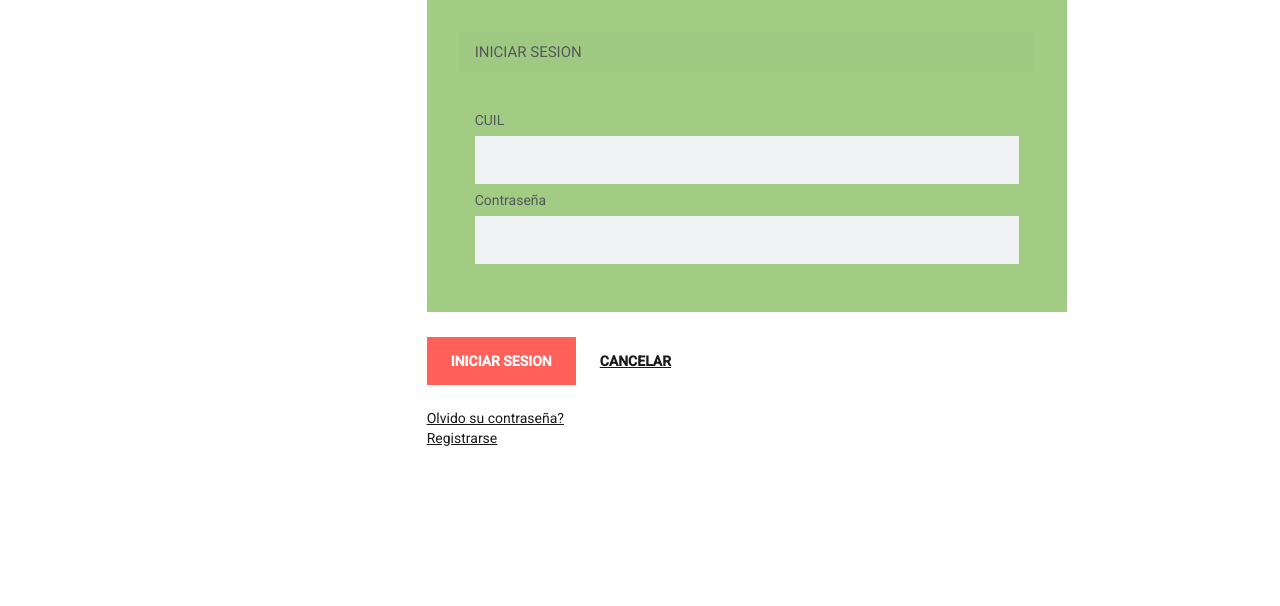
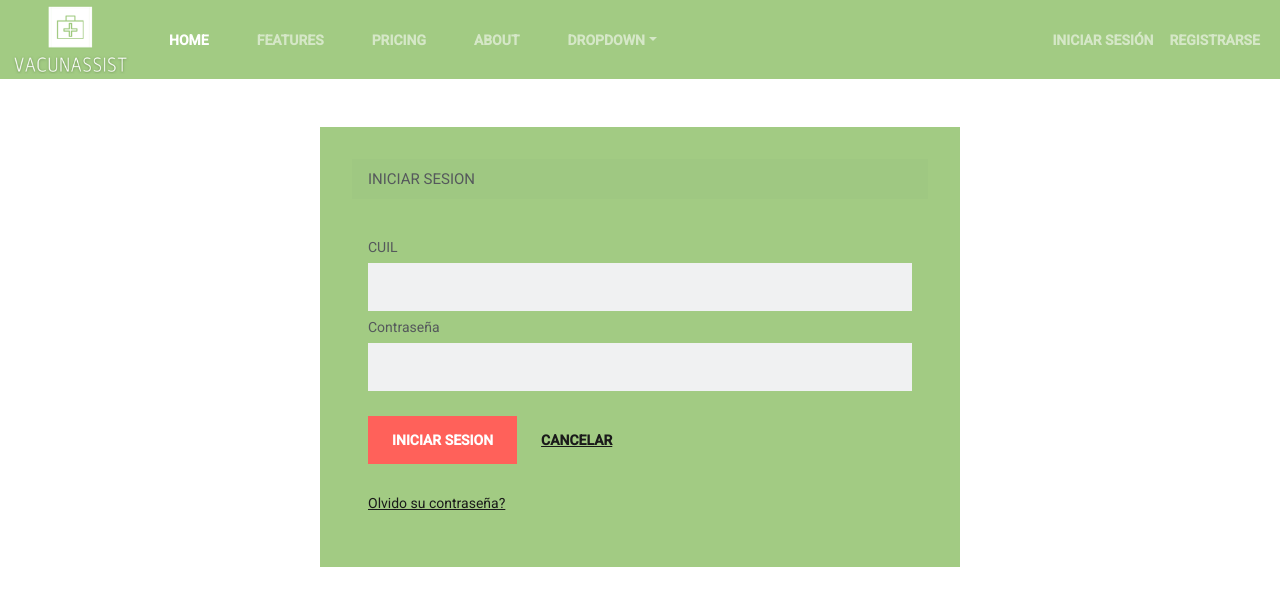
Before and after one commit to fotscode/vacunassist, an Angular app in the folder frontend/: page /Login in a window 1280 px wide. Shown: the top 606 px of the page. Built offline with nearby package versions, Linux system fonts and the light colour scheme.

Commit message:
added nav on every page, added margin to the top, plus minor details

```diff
--- a/frontend/src/app/components/login-page/login-page.component.html
+++ b/frontend/src/app/components/login-page/login-page.component.html
@@ -1,6 +1,8 @@
-<div class="col-md-4 mx-auto">
+<app-navigation-header></app-navigation-header>
+<div class="mt-5 container">
+<div class="row mx-auto">
   <div class="card">
-        <h4 class="card-header"> Iniciar Sesion</h4>
+    <h4 class="card-header">Iniciar Sesion</h4>
     <div class="card-body">
       <form (submit)="logIn()">
         <div class="form-group">
@@ -10,7 +12,7 @@
             [(ngModel)]="user.cuil"
             name="cuil"
             class="form-control"
-                    >
+          />
         </div>
         <div class="form-group">
           <label for="password"> Contraseña </label>
@@ -19,10 +21,7 @@
             [(ngModel)]="user.password"
             name="password"
             class="form-control"
-                    >
-                </div>
-            </form>
-        </div>
+          />
         </div>
         <div class="register-buttons">
           <button type="submit" class="btn btn-primary btn-block">
@@ -30,10 +29,11 @@
           </button>
           <a routerLink="/Home" class="btn btn-link">Cancelar</a>
         </div>
+      </form>
       <div>
-        <a href="/Recover"> Olvido su contraseña?</a>
-    </div>
-    <div>
-        <a href="/Register"> Registrarse</a>
+        <a routerLink="/Recover"> Olvido su contraseña?</a>
       </div>
     </div>
+  </div>
+</div>
+</div>
--- a/frontend/src/app/components/password-recovery-page/password-recovery-page.component.html
+++ b/frontend/src/app/components/password-recovery-page/password-recovery-page.component.html
@@ -1,4 +1,5 @@
-<div class="col-md-4 mx-auto">
+<app-navigation-header></app-navigation-header>
+<div class="mt-5 col-md-4 mx-auto">
     <div class="card">
         <h4 class="card-header"> Recuperar contraseña</h4>
         <div class="card-body">
--- a/frontend/src/app/components/register-page/register-page.component.html
+++ b/frontend/src/app/components/register-page/register-page.component.html
@@ -1,4 +1,5 @@
-<div class="col-md-4 mx-auto">
+<app-navigation-header></app-navigation-header>
+<div class="mt-5 col-md-4 mx-auto">
   <div class="card">
     <h4 class="card-header">Registrar nuevo usuario</h4>
     <div class="card-body">
@@ -61,7 +62,7 @@
           <button type="submit" class="btn btn-primary btn-block">
             Registrarse
           </button>
-          <a routerLink="/Login" class="btn btn-link">Cancelar</a>
+          <a routerLink="/Home" class="btn btn-link">Cancelar</a>
         </div>
       </form>
     </div>
```
Lines whose indentation alone changed are shown as unchanged.
